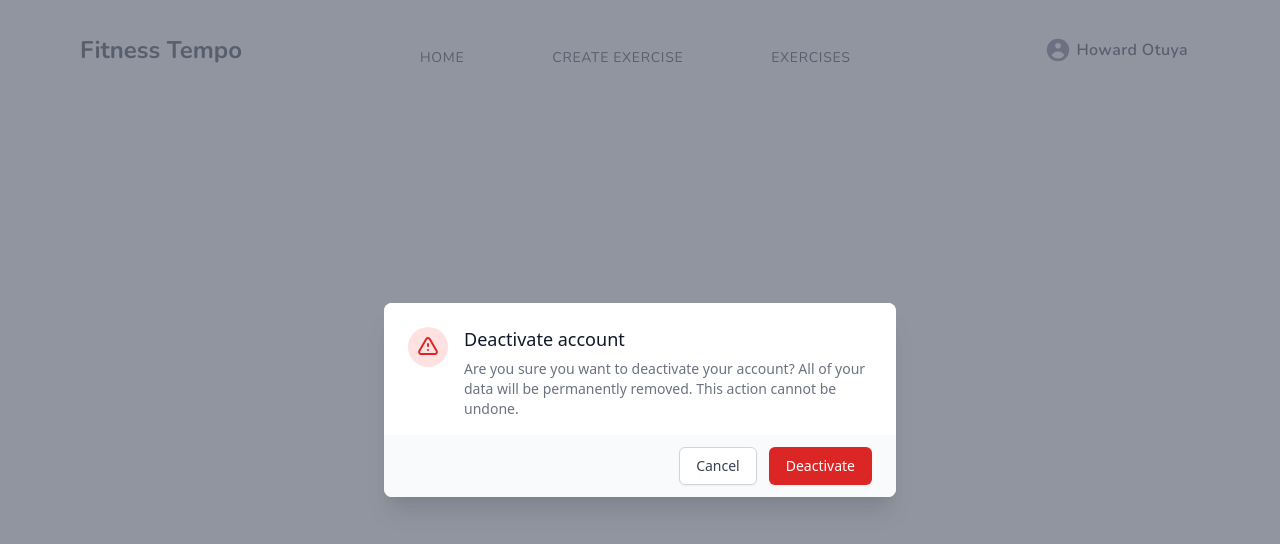
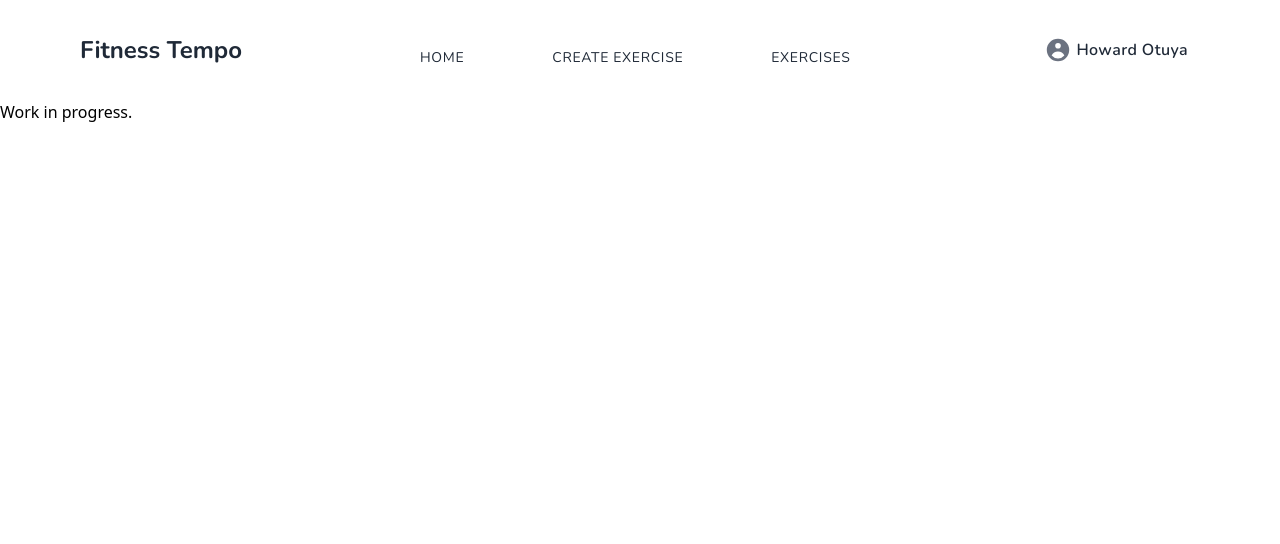
Before and after one commit to jaulf/Exercise-Tracker, a React (Create React App) app: page /create-exercise in a window 1280 px wide. Shown: the top 544 px of the page. Built offline with nearby package versions, Linux system fonts and the light colour scheme.

Commit message:
Done with homepage. CreateExercise page next

```diff
--- a/src/components/CreateExercise.component.js
+++ b/src/components/CreateExercise.component.js
@@ -1,47 +1,8 @@
 export default function CreateExercise() {
 
     return (
-        <div class="fixed z-10 inset-0 overflow-y-auto">
-            <div class="flex items-end justify-center min-h-screen pt-4 px-4 pb-20 text-center sm:block sm:p-0">
-
-                <div class="fixed inset-0 transition-opacity" aria-hidden="true">
-                <div class="absolute inset-0 bg-gray-500 opacity-75"></div>
-                </div>
-
-
-                <span class="hidden sm:inline-block sm:align-middle sm:h-screen" aria-hidden="true">&#8203;</span>
-
-                <div class="inline-block align-bottom bg-white rounded-lg text-left overflow-hidden shadow-xl transform transition-all sm:my-8 sm:align-middle sm:max-w-lg sm:w-full" role="dialog" aria-modal="true" aria-labelledby="modal-headline">
-                <div class="bg-white px-4 pt-5 pb-4 sm:p-6 sm:pb-4">
-                    <div class="sm:flex sm:items-start">
-                    <div class="mx-auto flex-shrink-0 flex items-center justify-center h-12 w-12 rounded-full bg-red-100 sm:mx-0 sm:h-10 sm:w-10">
-
-                        <svg class="h-6 w-6 text-red-600" xmlns="http://www.w3.org/2000/svg" fill="none" viewBox="0 0 24 24" stroke="currentColor" aria-hidden="true">
-                        <path stroke-linecap="round" stroke-linejoin="round" stroke-width="2" d="M12 9v2m0 4h.01m-6.938 4h13.856c1.54 0 2.502-1.667 1.732-3L13.732 4c-.77-1.333-2.694-1.333-3.464 0L3.34 16c-.77 1.333.192 3 1.732 3z" />
-                        </svg>
-                    </div>
-                    <div class="mt-3 text-center sm:mt-0 sm:ml-4 sm:text-left">
-                        <h3 class="text-lg leading-6 font-medium text-gray-900" id="modal-headline">
-                        Deactivate account
-                        </h3>
-                        <div class="mt-2">
-                        <p class="text-sm text-gray-500">
-                            Are you sure you want to deactivate your account? All of your data will be permanently removed. This action cannot be undone.
-                        </p>
-                        </div>
-                    </div>
-                    </div>
-                </div>
-                <div class="bg-gray-50 px-4 py-3 sm:px-6 sm:flex sm:flex-row-reverse">
-                    <button type="button" class="w-full inline-flex justify-center rounded-md border border-transparent shadow-sm px-4 py-2 bg-red-600 text-base font-medium text-white hover:bg-red-700 focus:outline-none focus:ring-2 focus:ring-offset-2 focus:ring-red-500 sm:ml-3 sm:w-auto sm:text-sm">
-                    Deactivate
-                    </button>
-                    <button type="button" class="mt-3 w-full inline-flex justify-center rounded-md border border-gray-300 shadow-sm px-4 py-2 bg-white text-base font-medium text-gray-700 hover:bg-gray-50 focus:outline-none focus:ring-2 focus:ring-offset-2 focus:ring-indigo-500 sm:mt-0 sm:ml-3 sm:w-auto sm:text-sm">
-                    Cancel
-                    </button>
-                </div>
-                </div>
-            </div>
+        <div>
+            <p>Work in progress.</p>
         </div>
     )
 
```
